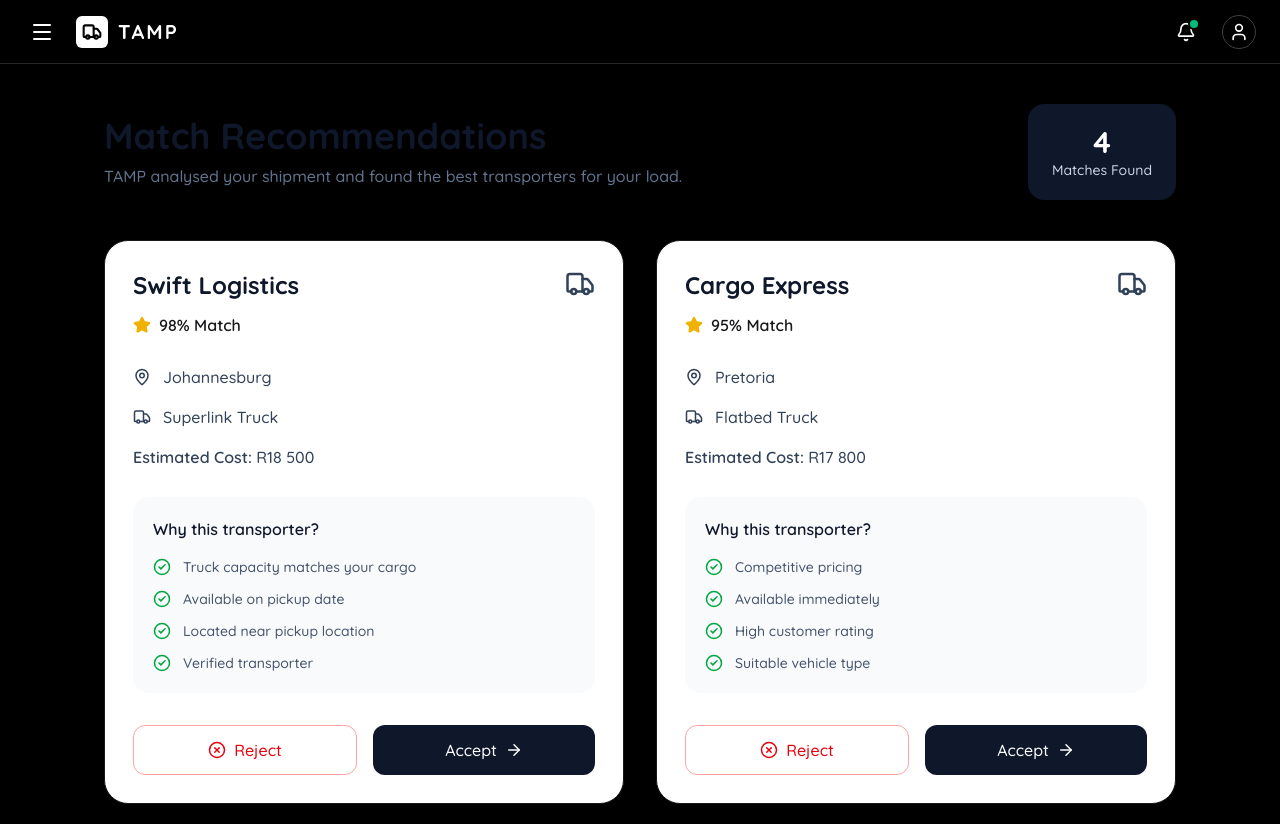
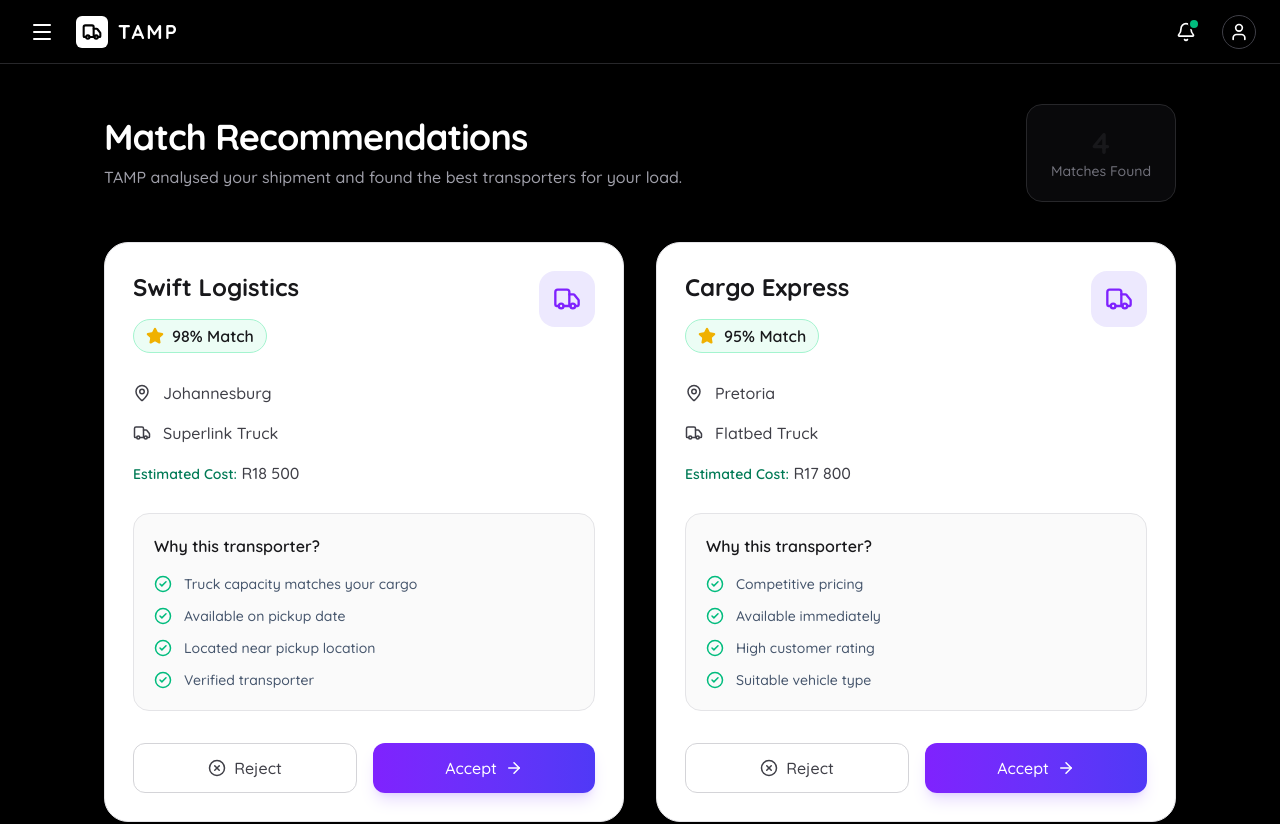
Before and after one commit to RefilweSothoane/tamp-mvp, a React (Vite) app: page /freight-owner/matches in a window 1280 px wide. Shown: the top 824 px of the page. Built offline with nearby package versions, Linux system fonts and the light colour scheme.

Commit message:
Refactor MatchRecommendations component styles for improved aesthetics and clarity

```diff
--- a/src/pages/freight-owner/MatchRecommendations.jsx
+++ b/src/pages/freight-owner/MatchRecommendations.jsx
@@ -80,21 +80,21 @@ function MatchRecommendations() {
         <div className="flex justify-between items-center mb-10">
 
           <div>
-            <h1 className="text-4xl font-bold text-slate-900">
+            <h1 className="text-4xl font-bold text-white tracking-tight">
               Match Recommendations
             </h1>
 
-            <p className="text-slate-500 mt-2">
+            <p className="text-zinc-400 mt-2">
               TAMP analysed your shipment and found the best transporters for your load.
             </p>
           </div>
 
-          <div className="bg-slate-900 text-white rounded-2xl px-6 py-5 text-center">
+          <div className="bg-zinc-950 border border-zinc-800 rounded-2xl px-6 py-5 text-center">
             <p className="text-3xl font-bold">
               {transporters.length}
             </p>
 
-            <p className="text-sm text-slate-300">
+            <p className="text-zinc-500 text-sm">
               Matches Found
             </p>
           </div>
@@ -109,7 +109,7 @@ function MatchRecommendations() {
 
             <div
               key={company.id}
-              className="bg-white rounded-3xl border shadow-sm hover:shadow-xl transition p-7"
+              className="bg-white rounded-3xl border border-zinc-200 hover:shadow-2xl hover:-translate-y-1 transition-all duration-300 p-7"
             >
 
               {/* Top */}
@@ -118,11 +118,11 @@ function MatchRecommendations() {
 
                 <div>
 
-                  <h2 className="text-2xl font-bold text-slate-900">
+                  <h2 className="text-2xl font-bold text-zinc-900">
                     {company.company}
                   </h2>
 
-                  <div className="flex items-center gap-2 mt-3">
+                  <div className="inline-flex items-center gap-2 mt-4 px-3 py-1 rounded-full bg-emerald-50 border border-emerald-200">
 
                     <Star
                       size={18}
@@ -137,16 +137,17 @@ function MatchRecommendations() {
 
                 </div>
 
-                <Truck
-                  className="text-slate-700"
-                  size={30}
-                />
-
-              </div>
+                <div className="w-14 h-14 rounded-2xl bg-violet-100 flex items-center justify-center">
+    <Truck
+        className="text-violet-600"
+        size={28}
+    />
+</div>
+</div>
 
               {/* Details */}
 
-              <div className="mt-7 space-y-4 text-slate-700">
+              <div className="mt-7 space-y-4 text-zinc-700">
 
                 <div className="flex items-center gap-3">
                   <MapPin size={18} />
@@ -159,7 +160,7 @@ function MatchRecommendations() {
                 </div>
 
                 <div>
-                  <span className="font-semibold">
+                  <span className="font-semibold text-emerald-700 text-sm">
                     Estimated Cost:
                   </span>{" "}
                   {company.price}
@@ -169,9 +170,9 @@ function MatchRecommendations() {
 
               {/* Reasons */}
 
-              <div className="mt-7 bg-slate-50 rounded-2xl p-5">
+              <div className="mt-7 bg-zinc-50 rounded-2xl border border-zinc-200 p-5">
 
-                <h3 className="font-semibold text-slate-900 mb-4">
+                <h3 className="font-semibold text-zinc-900 mb-4">
                   Why this transporter?
                 </h3>
 
@@ -186,7 +187,7 @@ function MatchRecommendations() {
 
                       <CheckCircle2
                         size={18}
-                        className="text-green-600"
+                        className="text-emerald-500"
                       />
 
                       <span>{reason}</span>
@@ -204,7 +205,7 @@ function MatchRecommendations() {
               <div className="flex gap-4 mt-8">
 
                 <button
-                  className="flex-1 border border-red-300 text-red-600 rounded-xl py-3 hover:bg-red-50 flex items-center justify-center gap-2 transition"
+                  className="flex-1 rounded-xl border border-zinc-300 bg-white text-zinc-700 py-3 hover:bg-zinc-100 flex items-center justify-center gap-2 transition-all"
                 >
                   <XCircle size={18} />
                   Reject
@@ -212,17 +213,16 @@ function MatchRecommendations() {
 
                 <button
                   onClick={() => navigate("/confirmation")}
-                  className="flex-1 bg-slate-900 text-white rounded-xl py-3 hover:bg-slate-800 flex items-center justify-center gap-2 transition"
+                  className="flex-1 rounded-xl bg-gradient-to-r from-violet-600 to-indigo-600 text-white py-3 hover:from-violet-500 hover:to-indigo-500 flex items-center justify-center gap-2 transition-all shadow-lg shadow-violet-500/20"
                 >
                   Accept
                   <ArrowRight size={18} />
                 </button>
 
               </div>
-
             </div>
 
-          ))}
+                 ))}
 
         </div>
 
```
